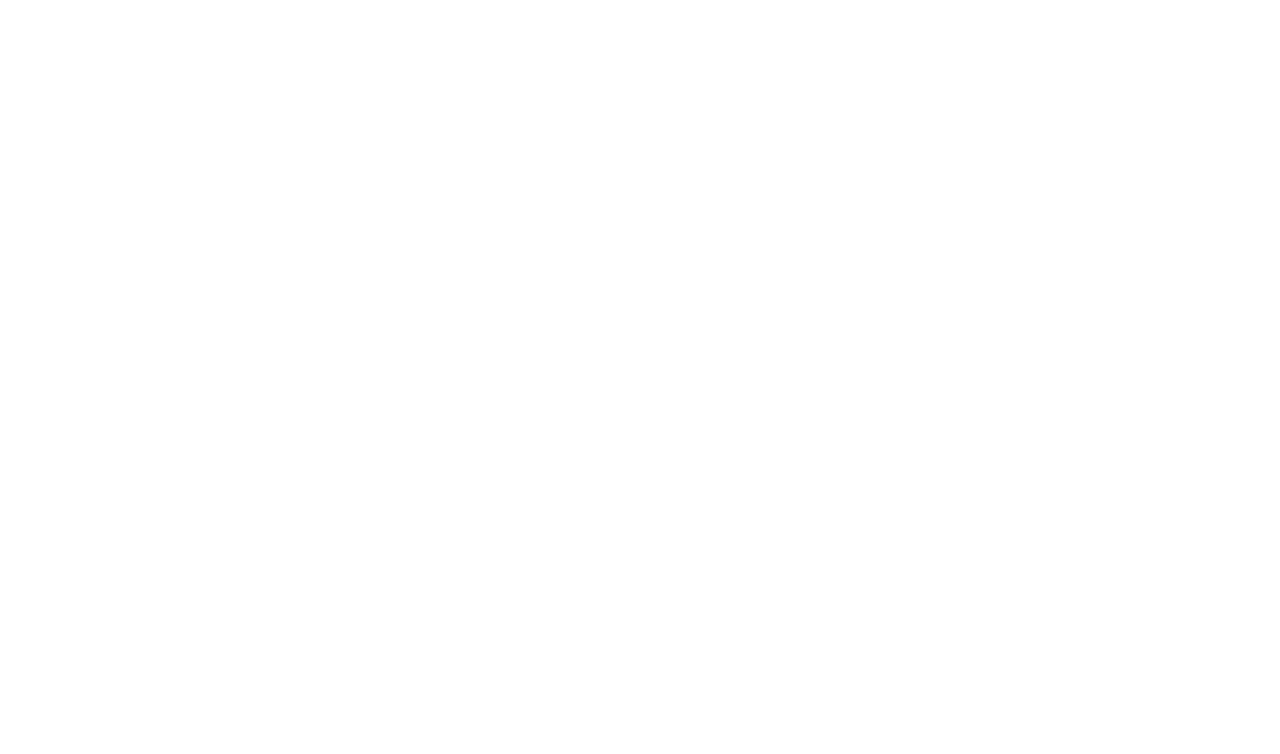
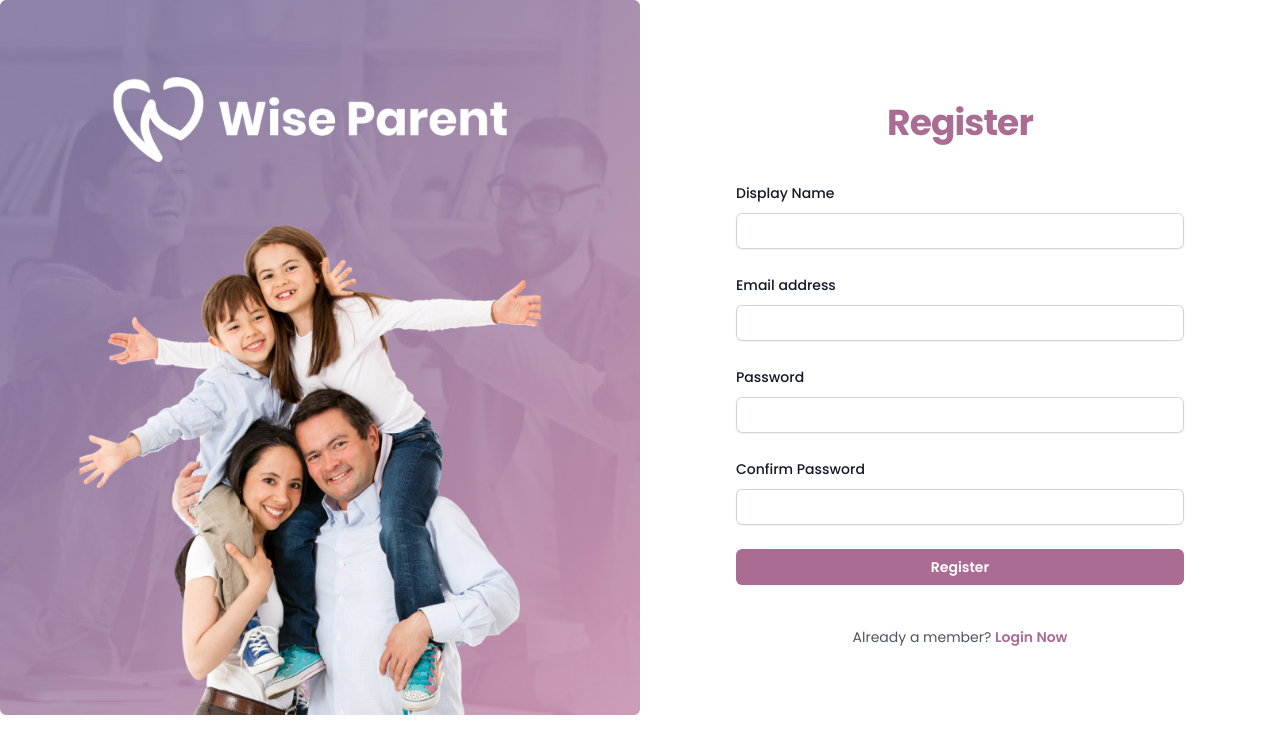
Before and after one commit to hoshiirui/wise-parent-fe, a React (Vite) app: page /register in a window 1280 px wide. Before the commit this address had no page. Shown: the top 754 px of the page. Built offline with nearby package versions, Linux system fonts and the light colour scheme.

Commit message:
adding register

```diff
--- a/src/main.tsx
+++ b/src/main.tsx
@@ -5,6 +5,7 @@
 import { BrowserRouter, Route, Routes } from "react-router-dom";
 import ParentingGuide from "./pages/ParentingGuide.tsx";
 import Login from "./pages/Login.tsx";
+import Register from "./pages/Register.tsx";
 
 ReactDOM.createRoot(document.getElementById("root")!).render(
   <React.StrictMode>
@@ -13,6 +14,7 @@
         <Route path="/" element={<App />} />
         <Route path="/parenting" element={<ParentingGuide />} />
         <Route path="/login" element={<Login />} />
+        <Route path="/register" element={<Register />} />
       </Routes>
     </BrowserRouter>
   </React.StrictMode>
--- /dev/null
+++ b/src/pages/Register.tsx
@@ -0,0 +1,157 @@
+import { useEffect, useState } from "react";
+import { useNavigate } from "react-router-dom";
+
+export default function Register() {
+  const [email, setEmail] = useState("");
+  const [password, setPassword] = useState("");
+  const [confPassword, setConfPassword] = useState("");
+  const [displayname, setDisplayname] = useState("");
+  const navigate = useNavigate();
+
+  const handleSubmit = (e: any) => {
+    e.preventDefault();
+
+    // Save user details to localStorage
+    localStorage.setItem(
+      "user",
+      JSON.stringify({ name: displayname, email: email })
+    );
+
+    // Redirect user to "/"
+    navigate("/");
+  };
+
+  useEffect(() => {
+    const userData = localStorage.getItem("user");
+    if (userData) {
+      navigate("/");
+    }
+  }, []);
+
+  return (
+    <>
+      <div className="grid lg:grid-cols-12 min-h-full">
+        <div className="col-span-6">
+          <img src="/img/login.jpg" alt="Register" />
+        </div>
+        <div className="flex flex-1 flex-col justify-center col-span-6 px-6 lg:px-8 py-12">
+          <div className="sm:mx-auto sm:w-full sm:max-w-sm">
+            <h2 className="mt-10 text-center text-4xl font-bold leading-9 tracking-tight text-primary600">
+              Register
+            </h2>
+          </div>
+
+          <div className="mt-10 sm:mx-auto sm:w-full max-w-sm lg:max-w-md">
+            <form className="space-y-6" onSubmit={handleSubmit}>
+              <div>
+                <label
+                  htmlFor="email"
+                  className="block text-sm font-medium leading-6 text-gray-900"
+                >
+                  Display Name
+                </label>
+                <div className="mt-2">
+                  <input
+                    id="displayname"
+                    name="displayname"
+                    type="text"
+                    autoComplete="displayname"
+                    required
+                    value={displayname}
+                    onChange={(e) => setDisplayname(e.target.value)}
+                    className="block w-full rounded-md border-0 py-1.5 text-gray-900 shadow-sm ring-1 ring-inset ring-gray-300 placeholder:text-gray-400 focus:ring-2 focus:ring-inset focus:ring-primary700 sm:text-sm sm:leading-6 px-4"
+                  />
+                </div>
+              </div>
+
+              <div>
+                <label
+                  htmlFor="email"
+                  className="block text-sm font-medium leading-6 text-gray-900"
+                >
+                  Email address
+                </label>
+                <div className="mt-2">
+                  <input
+                    id="email"
+                    name="email"
+                    type="email"
+                    autoComplete="email"
+                    required
+                    value={email}
+                    onChange={(e) => setEmail(e.target.value)}
+                    className="block w-full rounded-md border-0 py-1.5 text-gray-900 shadow-sm ring-1 ring-inset ring-gray-300 placeholder:text-gray-400 focus:ring-2 focus:ring-inset focus:ring-primary700 sm:text-sm sm:leading-6 px-4"
+                  />
+                </div>
+              </div>
+
+              <div>
+                <div className="flex items-center justify-between">
+                  <label
+                    htmlFor="password"
+                    className="block text-sm font-medium leading-6 text-gray-900"
+                  >
+                    Password
+                  </label>
+                </div>
+                <div className="mt-2">
+                  <input
+                    id="password"
+                    name="password"
+                    type="password"
+                    autoComplete="current-password"
+                    required
+                    value={password}
+                    onChange={(e) => setPassword(e.target.value)}
+                    className="block w-full rounded-md border-0 py-1.5 px-4 text-gray-900 shadow-sm ring-1 ring-inset ring-gray-300 placeholder:text-gray-400 focus:ring-2 focus:ring-inset focus:ring-primary700 sm:text-sm sm:leading-6"
+                  />
+                </div>
+              </div>
+              <div>
+                <div className="flex items-center justify-between">
+                  <label
+                    htmlFor="confirmpassword"
+                    className="block text-sm font-medium leading-6 text-gray-900"
+                  >
+                    Confirm Password
+                  </label>
+                </div>
+                <div className="mt-2">
+                  <input
+                    id="confirmpassword"
+                    name="confirmpassword"
+                    type="password"
+                    autoComplete="current-password"
+                    required
+                    value={confPassword}
+                    onChange={(e) => setConfPassword(e.target.value)}
+                    className="block w-full rounded-md border-0 py-1.5 px-4 text-gray-900 shadow-sm ring-1 ring-inset ring-gray-300 placeholder:text-gray-400 focus:ring-2 focus:ring-inset focus:ring-primary700 sm:text-sm sm:leading-6"
+                  />
+                </div>
+              </div>
+
+              <div>
+                <button
+                  type="submit"
+                  className="flex w-full justify-center rounded-md bg-primary600 px-3 py-1.5 text-sm font-semibold leading-6 text-white shadow-sm hover:bg-primary700 focus-visible:outline focus-visible:outline-2 focus-visible:outline-offset-2 focus-visible:outline-primary700"
+                >
+                  Register
+                </button>
+              </div>
+            </form>
+
+            <p className="mt-10 text-center text-sm text-gray-600">
+              Already a member?{" "}
+              <a
+                href="#"
+                className="font-semibold leading-6 text-primary600 hover:text-primary700"
+              >
+                Login Now
+              </a>
+            </p>
+          </div>
+        </div>
+      </div>
+    </>
+  );
+}
```
